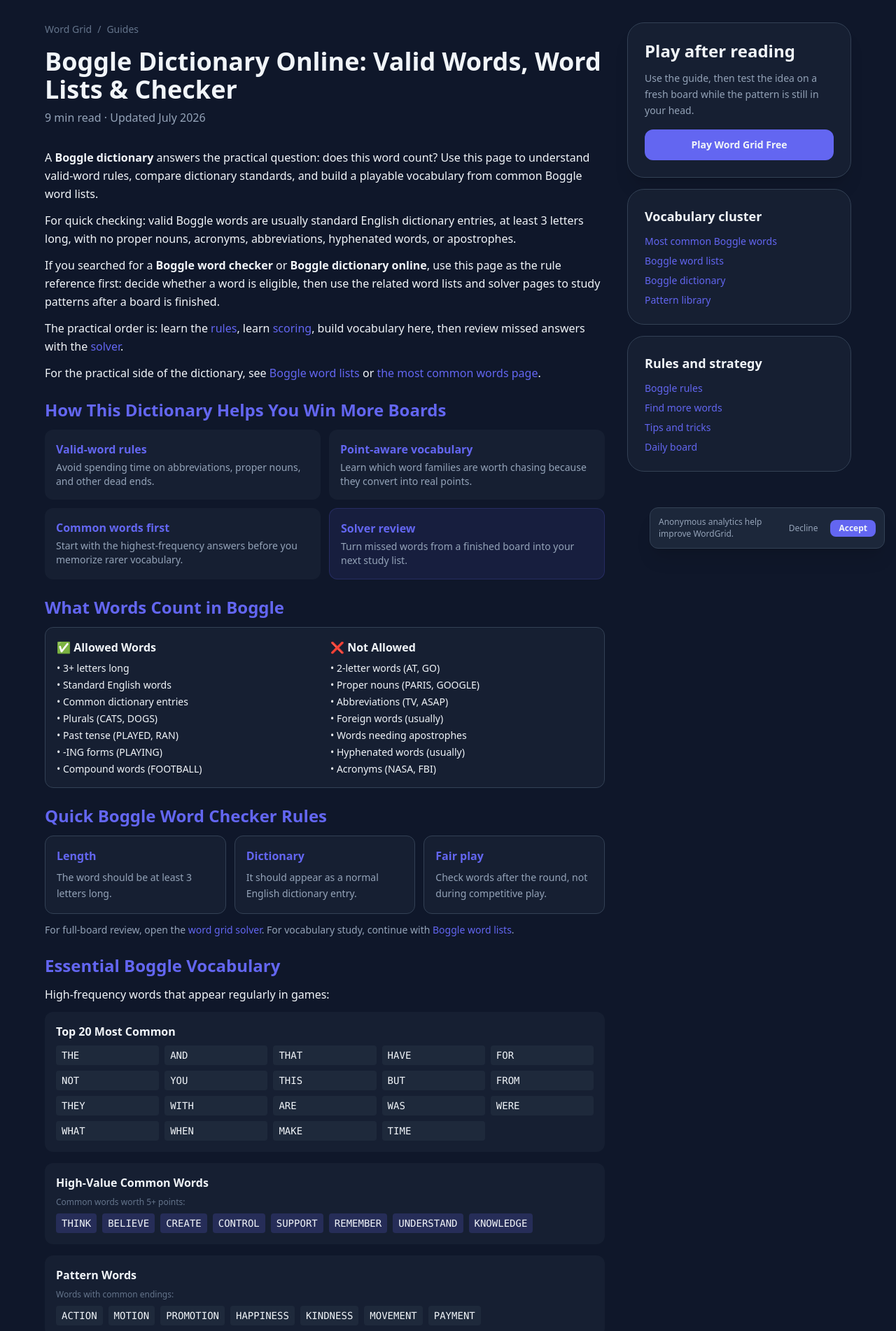
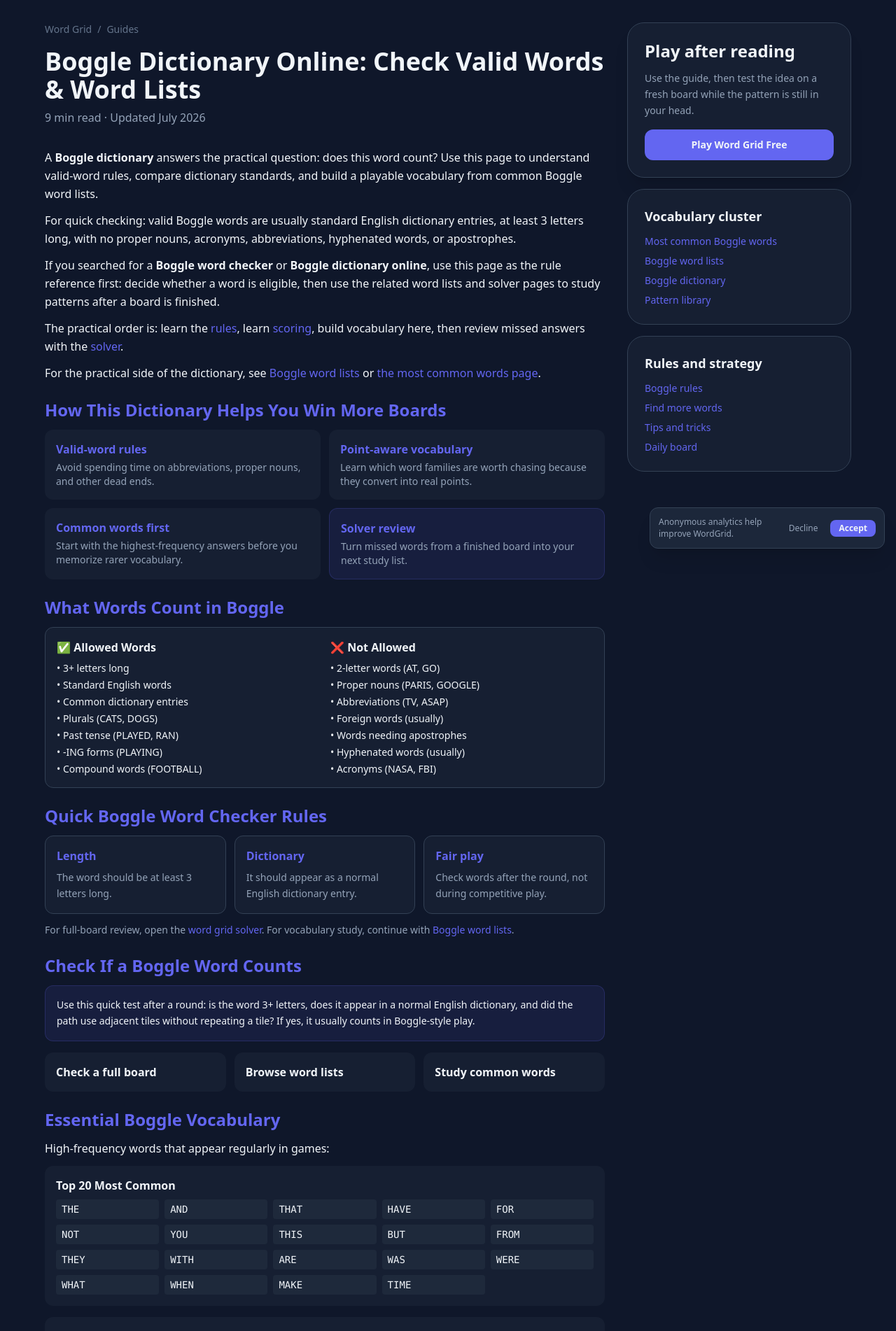
Before and after one commit to aieasygames-alt/wordgrid, a Next.js app: page /guides/boggle-dictionary in a window 1280 px wide. Shown: the top 1902 px of the page at 70% size. Built offline with nearby package versions, Linux system fonts and the light colour scheme.

Commit message:
Improve GSC CTR targets

```diff
--- a/src/app/guides/boggle-dictionary/page.tsx
+++ b/src/app/guides/boggle-dictionary/page.tsx
@@ -3,9 +3,9 @@ import Link from "next/link";
 import { GuideDesktopShell } from "@/components/GuideDesktopShell";
 
 export const metadata: Metadata = {
-  title: "Boggle Dictionary Online: Valid Words, Word Lists & Checker",
+  title: "Boggle Dictionary Online: Check Valid Words & Word Lists",
   description:
-    "Use this online Boggle dictionary guide to check valid-word rules, study common word lists, learn lookup standards, and build better word-grid vocabulary.",
+    "Use this Boggle dictionary online guide to check if words count, learn valid-word rules, study common word lists, and review boards with a solver.",
   alternates: { canonical: "/guides/boggle-dictionary" },
   keywords: [
     "boggle dictionary", "boggle word list", "boggle vocabulary",
@@ -13,7 +13,7 @@ export const metadata: Metadata = {
     "boggle dictionary online", "boggle word checker",
   ],
   openGraph: {
-    title: "Boggle Dictionary Online: Valid Words, Word Lists & Checker",
+    title: "Boggle Dictionary Online: Check Valid Words & Word Lists",
     description:
       "Complete Boggle dictionary guide with valid-word rules, word lists, lookup standards, and vocabulary patterns for stronger gameplay.",
   },
@@ -24,7 +24,7 @@ const BASE_URL = "https://wordgrid.games";
 const articleSchema = {
   "@context": "https://schema.org",
   "@type": "WebPage",
-  headline: "Boggle Dictionary Online: Valid Words, Word Lists & Checker",
+  headline: "Boggle Dictionary Online: Check Valid Words & Word Lists",
   description:
     "A comprehensive Boggle dictionary including word lists, vocabulary references, valid word guidelines, and word lookup for improving gameplay.",
   author: { "@type": "Organization", name: "WordGrid" },
@@ -38,6 +38,14 @@ const faqSchema = {
   "@context": "https://schema.org",
   "@type": "FAQPage",
   mainEntity: [
+    {
+      "@type": "Question",
+      name: "How do I check if a Boggle word is valid?",
+      acceptedAnswer: {
+        "@type": "Answer",
+        text: "To check if a Boggle word is valid, confirm that it is at least 3 letters long, appears in a normal English dictionary, is not a proper noun or abbreviation, and can be formed by connecting adjacent tiles without reusing a tile.",
+      },
+    },
     {
       "@type": "Question",
       name: "What words are allowed in Boggle?",
@@ -115,7 +123,7 @@ export default function BoggleDictionaryGuide() {
             <Link href="/guides/" className="hover:text-text">Guides</Link>
           </nav>
           <h1 className="text-4xl font-bold mb-2">
-            Boggle Dictionary Online: Valid Words, Word Lists & Checker
+            Boggle Dictionary Online: Check Valid Words & Word Lists
           </h1>
           <p className="text-text-muted">9 min read &middot; Updated July 2026</p>
         </header>
@@ -261,6 +269,31 @@ export default function BoggleDictionaryGuide() {
               </Link>
               .
             </p>
+          </section>
+
+          <section>
+            <h2 className="text-2xl font-semibold text-primary mb-3">
+              Check If a Boggle Word Counts
+            </h2>
+            <div className="rounded-xl border border-primary/20 bg-primary/10 p-4">
+              <p className="text-sm leading-relaxed">
+                Use this quick test after a round: is the word 3+ letters, does
+                it appear in a normal English dictionary, and did the path use
+                adjacent tiles without repeating a tile? If yes, it usually
+                counts in Boggle-style play.
+              </p>
+            </div>
+            <div className="mt-4 grid gap-3 sm:grid-cols-3">
+              <Link href="/solver" className="rounded-xl bg-surface/50 p-4 font-semibold hover:bg-surface transition">
+                Check a full board
+              </Link>
+              <Link href="/guides/boggle-word-lists" className="rounded-xl bg-surface/50 p-4 font-semibold hover:bg-surface transition">
+                Browse word lists
+              </Link>
+              <Link href="/guides/most-common-boggle-words" className="rounded-xl bg-surface/50 p-4 font-semibold hover:bg-surface transition">
+                Study common words
+              </Link>
+            </div>
           </section>
 
           <section>
--- a/src/app/guides/boggle-tips-tricks/page.tsx
+++ b/src/app/guides/boggle-tips-tricks/page.tsx
@@ -3,9 +3,9 @@ import Link from "next/link";
 import { GuideDesktopShell } from "@/components/GuideDesktopShell";
 
 export const metadata: Metadata = {
-  title: "Boggle Tips and Tricks: Find More Words Fast",
+  title: "Boggle Tips and Tricks: 10 Fast Ways to Find More Words",
   description:
-    "Use practical Boggle tips and tricks to find more words fast: diagonal scanning, plurals, letter clusters, word extensions, and timing shortcuts.",
+    "Use 10 practical Boggle tips and tricks to find more words fast: diagonal scanning, plurals, letter clusters, word extensions, and timing shortcuts.",
   alternates: { canonical: "/guides/boggle-tips-tricks" },
   keywords: [
     "boggle tips and tricks", "boggle tricks", "boggle word finding tips",
@@ -13,7 +13,7 @@ export const metadata: Metadata = {
     "boggle strategy tips", "boggle scanning techniques",
   ],
   openGraph: {
-    title: "Boggle Tips and Tricks: Find More Words Fast",
+    title: "Boggle Tips and Tricks: 10 Fast Ways to Find More Words",
     description:
       "Instant actionable Boggle tips: grid scanning patterns, letter shortcuts, word extension techniques, and time-saving tricks from competitive players.",
   },
@@ -24,7 +24,7 @@ const BASE_URL = "https://wordgrid.games";
 const articleSchema = {
   "@context": "https://schema.org",
   "@type": "Article",
-  headline: "Boggle Tips and Tricks: Find More Words Fast",
+  headline: "Boggle Tips and Tricks: 10 Fast Ways to Find More Words",
   description:
     "Practical Boggle tips and tricks for finding more words instantly, including grid scanning techniques, letter pattern shortcuts, and word extension strategies.",
   author: { "@type": "Organization", name: "WordGrid" },
@@ -115,7 +115,7 @@ export default function BoggleTipsTricksGuide() {
             <Link href="/guides/" className="hover:text-text">Guides</Link>
           </nav>
           <h1 className="text-4xl font-bold mb-2">
-            Boggle Tips and Tricks: Find More Words Fast
+            Boggle Tips and Tricks: 10 Fast Ways to Find More Words
           </h1>
           <p className="text-text-muted">7 min read &middot; Updated July 24, 2026</p>
         </header>
@@ -132,6 +132,17 @@ export default function BoggleTipsTricksGuide() {
               whenever an S is reachable, and extend every base word into -ED,
               -ER, -ING, or -S forms before moving on.
             </p>
+            <div className="mt-4 grid gap-3 sm:grid-cols-3">
+              <Link href="/play" className="rounded-xl border border-primary/20 bg-primary/10 p-4 font-semibold text-primary hover:bg-primary/15 transition">
+                Try one tip now
+              </Link>
+              <Link href="/guides/most-common-boggle-words" className="rounded-xl bg-surface/50 p-4 font-semibold hover:bg-surface transition">
+                Learn common words
+              </Link>
+              <Link href="/solver" className="rounded-xl bg-surface/50 p-4 font-semibold hover:bg-surface transition">
+                Review missed words
+              </Link>
+            </div>
             <p className="leading-relaxed mt-3">
               <Link href="/play" className="text-primary hover:underline">
                 Try these tips now →
--- a/src/app/guides/how-to-win-boggle/page.tsx
+++ b/src/app/guides/how-to-win-boggle/page.tsx
@@ -3,9 +3,9 @@ import Link from "next/link";
 import { GuideDesktopShell } from "@/components/GuideDesktopShell";
 
 export const metadata: Metadata = {
-  title: "How to Win at Boggle — Proven Strategies to Score Higher",
+  title: "How to Win at Boggle: Score Higher with 6 Proven Strategies",
   description:
-    "Learn how to win at Boggle with better word patterns, grid scanning, time management, scoring priorities, and practical competitive strategy.",
+    "Learn how to win at Boggle with 6 proven strategies for higher scores: word patterns, grid scanning, time management, scoring priorities, and practice.",
   alternates: { canonical: "/guides/how-to-win-boggle" },
   keywords: [
     "how to win at boggle", "winning boggle strategies", "boggle winning tips",
@@ -13,7 +13,7 @@ export const metadata: Metadata = {
     "boggle scoring secrets", "how to beat friends at boggle",
   ],
   openGraph: {
-    title: "How to Win at Boggle — Proven Strategies to Score Higher",
+    title: "How to Win at Boggle: Score Higher with 6 Proven Strategies",
     description:
       "Master competitive Boggle with advanced strategies: word patterns, time management, grid scanning, and scoring optimization from experienced players.",
   },
@@ -24,7 +24,7 @@ const BASE_URL = "https://wordgrid.games";
 const articleSchema = {
   "@context": "https://schema.org",
   "@type": "Article",
-  headline: "How to Win at Boggle — Proven Strategies to Score Higher",
+  headline: "How to Win at Boggle: Score Higher with 6 Proven Strategies",
   description:
     "A comprehensive guide to winning at Boggle with advanced strategies, word patterns, time management techniques, and competitive tips from experienced players.",
   author: { "@type": "Organization", name: "WordGrid" },
@@ -115,7 +115,7 @@ export default function HowToWinBoggleGuide() {
             <Link href="/guides/" className="hover:text-text">Guides</Link>
           </nav>
           <h1 className="text-4xl font-bold mb-2">
-            How to Win at Boggle — Proven Strategies to Score Higher
+            How to Win at Boggle: Score Higher with 6 Proven Strategies
           </h1>
           <p className="text-text-muted">9 min read &middot; Updated July 24, 2026</p>
         </header>
@@ -133,6 +133,17 @@ export default function HowToWinBoggleGuide() {
               game — the same techniques that separate 25-point scores from
               60+ point champions.
             </p>
+            <div className="mt-4 grid gap-3 sm:grid-cols-3">
+              <Link href="/play" className="rounded-xl border border-primary/20 bg-primary/10 p-4 font-semibold text-primary hover:bg-primary/15 transition">
+                Practice now
+              </Link>
+              <Link href="/guides/boggle-scoring-sheet" className="rounded-xl bg-surface/50 p-4 font-semibold hover:bg-surface transition">
+                Check scoring
+              </Link>
+              <Link href="/guides/boggle-tips-tricks" className="rounded-xl bg-surface/50 p-4 font-semibold hover:bg-surface transition">
+                Quick tips
+              </Link>
+            </div>
             <p className="leading-relaxed mt-3">
               If you want a tighter next step, move to{" "}
               <Link href="/guides/word-grid-strategies" className="text-primary hover:underline">
```
Also changed, not shown: src/app/page.tsx (+19 -7 lines).
